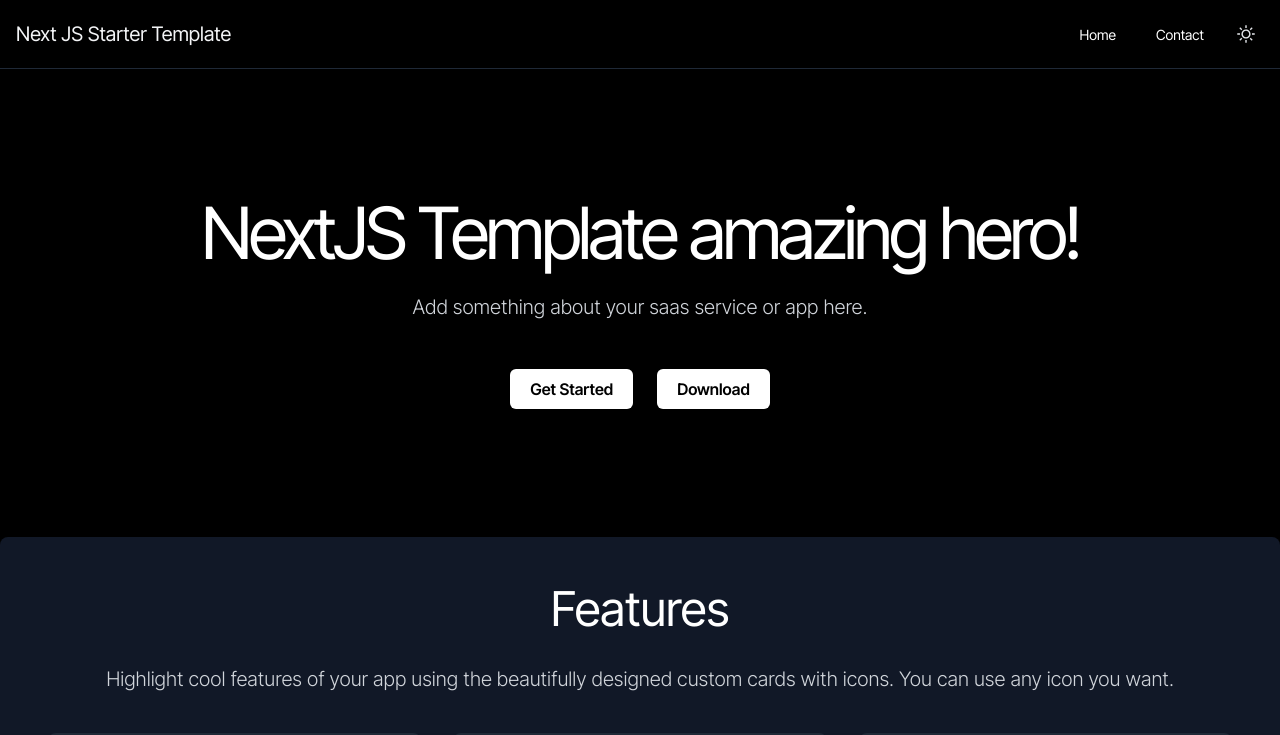
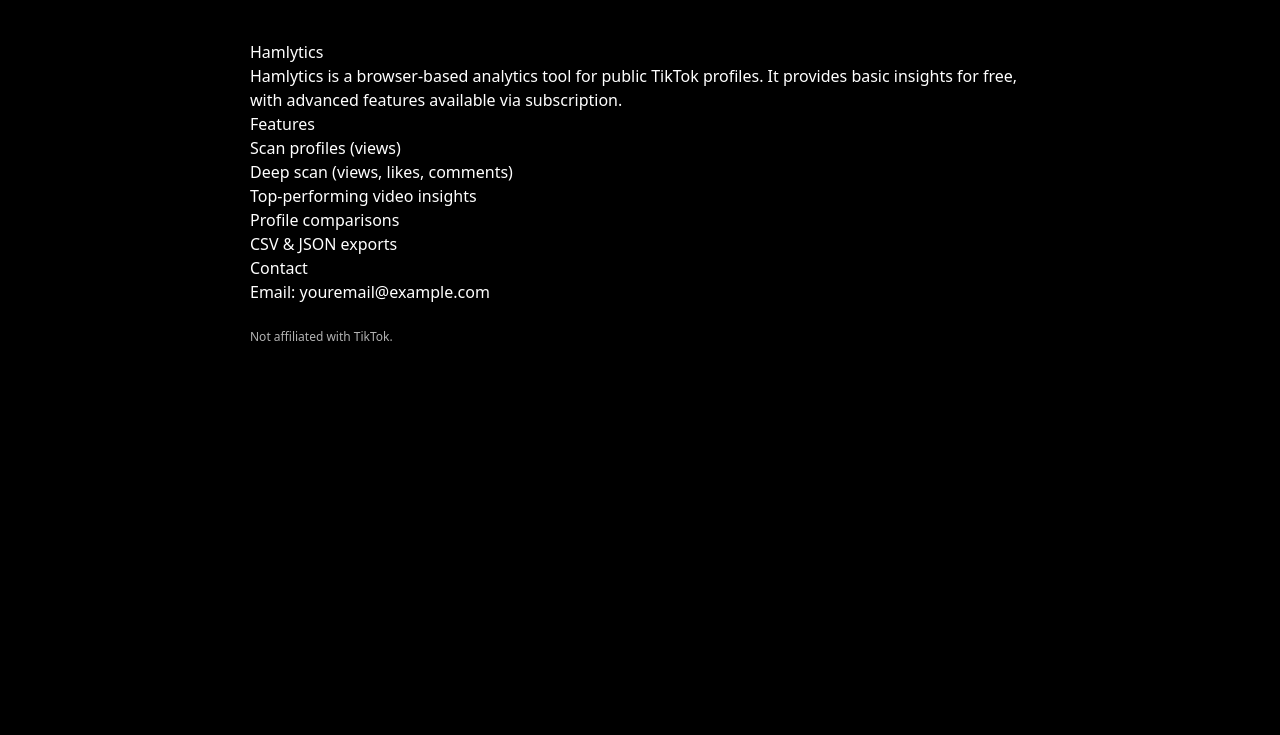
Before and after one commit to BabybeeStudios/hamlytics, a Next.js app: page / in a window 1280 px wide. Shown: the top 735 px of the page. Built offline with nearby package versions, Linux system fonts and the light colour scheme.

Commit message:
Update page.tsx

```diff
--- a/app/page.tsx
+++ b/app/page.tsx
@@ -1,56 +1,40 @@
-import Header from "components/Header";
-import Hero from "components/Hero";
-import Features from "components/Features";
-import Section from "components/Section";
-import Footer from "components/Footer";
-import Customers from "components/Customers";
-import Image from "next/image";
-import Accordion from "components/Accordion";
-import Reviews from "components/Reviews";
-import Download from "components/Download";
+export default function Home() {
+  return (
+    <main
+      style={{
+        padding: "40px",
+        fontFamily: "system-ui",
+        maxWidth: 860,
+        margin: "0 auto",
+        lineHeight: 1.5,
+      }}
+    >
+      <h1>Hamlytics</h1>
 
-export default function Page() {
-  return (
-    <div className="flex flex-col min-h-screen bg-white dark:bg-black">
-      <Header />
-      <main>
-        <Hero />
-        <Features />
-        <Section
-          leftHalf={
-            <>
-              <h2 className="text-2xl sm:text-3xl md:text-4xl lg:text-5xl text-gray-900 dark:text-white mb-4">
-                Effortlessly highlight the key features of your app
-              </h2>
-              <p className="text-xl font-light">
-                Our app makes it easy to showcase your key features. With customizable sections, you can highlight the
-                most important aspects of your product. More to come.
-              </p>
-            </>
-          }
-          rightHalf={
-            <Image src={"/products/phone.png"} alt="section-image" width={500} height={100} className="w-1/2 h-auto" />
-          }
-        />
-        <Customers />
-        <Section
-          leftHalf={<Accordion />}
-          rightHalf={
-            <div className="flex flex-col justify-end">
-              <h2 className="text-2xl sm:text-3xl md:text-4xl lg:text-5xl text-gray-900 dark:text-white mb-4">
-                Highlight the key features
-              </h2>
-              <p className="text-xl font-light">
-                Talk about some of the key features of your app that you want to highlight. Use the beautiful accordion
-                to highlight the key features of your app.
-              </p>
-            </div>
-          }
-        />
-        <Reviews />
-        <Download />
-      </main>
-      <Footer />
-    </div>
+      <p>
+        Hamlytics is a browser-based analytics tool for public TikTok profiles.
+        It provides basic insights for free, with advanced features available via
+        subscription.
+      </p>
+
+      <h2>Features</h2>
+      <ul>
+        <li>Scan profiles (views)</li>
+        <li>Deep scan (views, likes, comments)</li>
+        <li>Top-performing video insights</li>
+        <li>Profile comparisons</li>
+        <li>CSV &amp; JSON exports</li>
+      </ul>
+
+      <h2>Contact</h2>
+      <p>
+        Email:{" "}
+        <a href="mailto:minniemisspiggie@gmail.com">youremail@example.com</a>
+      </p>
+
+      <p style={{ fontSize: 12, opacity: 0.7, marginTop: 24 }}>
+        Not affiliated with TikTok.
+      </p>
+    </main>
   );
 }
```
